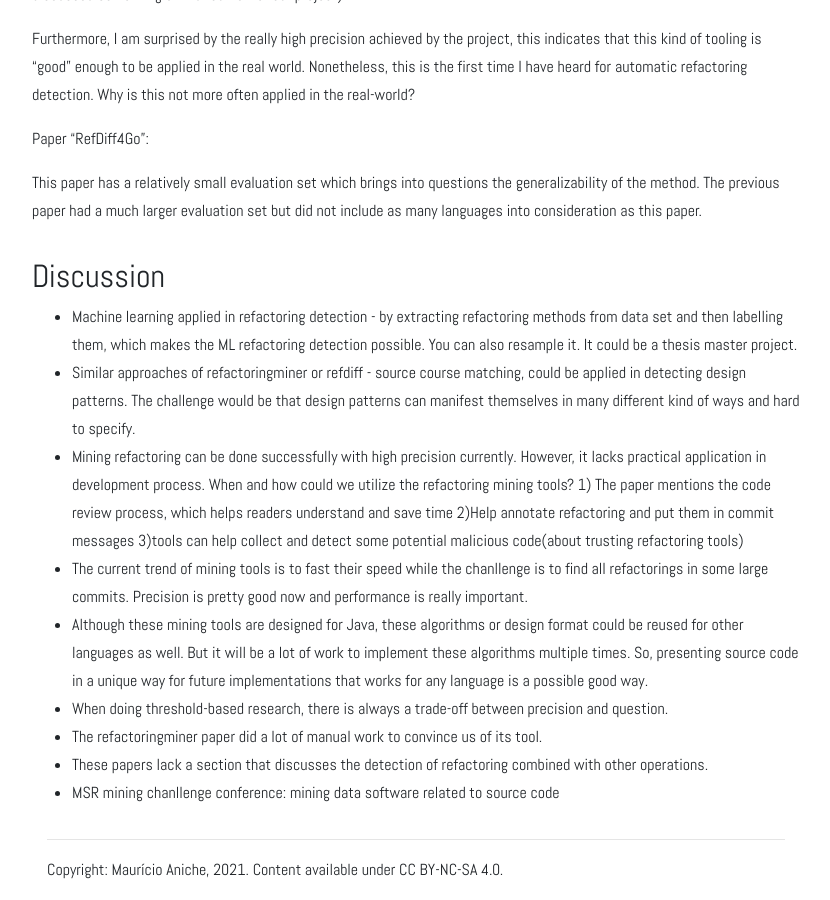
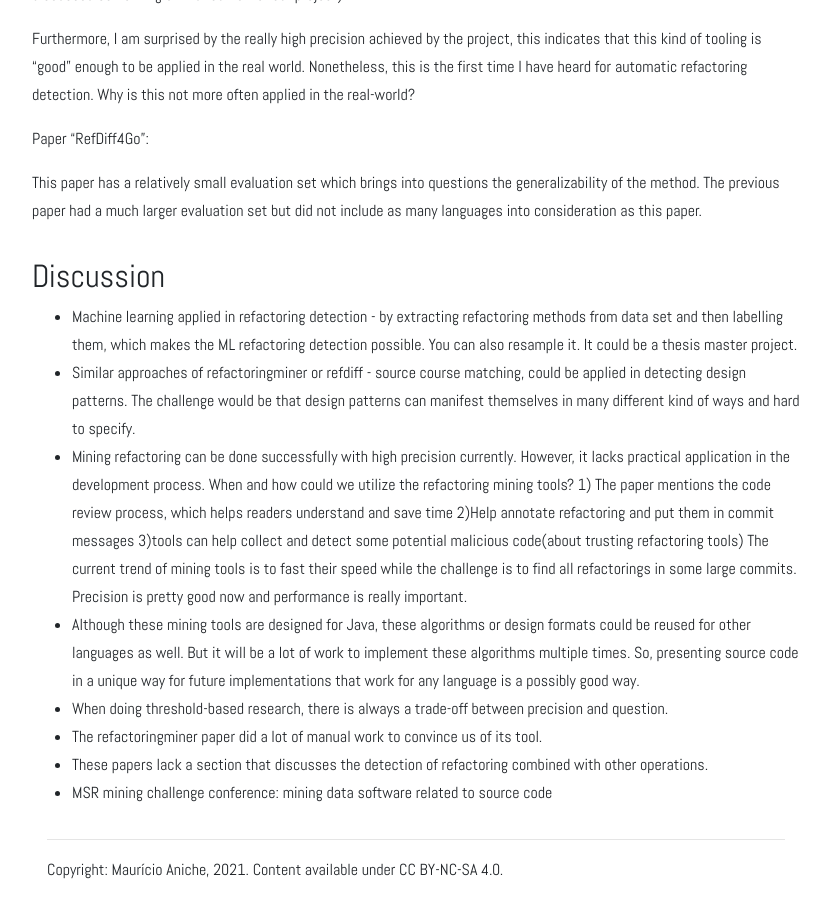
Before and after one commit to SERG-Delft/cs4300, a Jekyll site: the page built from 2021/mining-refactorings.md, in a window 1280 px wide and 900 px high, scrolled down 2496 px. Shown: the whole window, without its empty margins (224-1054 px from the left). Built offline with Jekyll 4.4.1, drawn with Linux system fonts in a browser that asks for light colours.

Commit message:
add notes and discussion for mining-refactoring.md
June 02 seminar

```diff
--- a/2021/mining-refactorings.md
+++ b/2021/mining-refactorings.md
@@ -84,10 +84,10 @@ This paper has a relatively small evaluation set which brings into questions the
 
 * Machine learning applied in refactoring detection - by extracting refactoring methods from data set and then labelling them, which makes the ML refactoring detection possible. You can also resample it. It could be a thesis master project.
 * Similar approaches of refactoringminer or refdiff - source course matching, could be applied in detecting design patterns. The challenge would be that design patterns can manifest themselves in many different kind of ways and hard to specify.
-* Mining refactoring can be done successfully with high precision currently. However, it lacks practical application in development process. When and how could we utilize the refactoring mining tools? 1) The paper mentions the code review process, which helps readers understand and save time 2)Help annotate refactoring and put them in commit messages 3)tools can help collect and detect some potential malicious code(about trusting refactoring tools)
-* The current trend of mining tools is to fast their speed while the chanllenge is to find all refactorings in some large commits. Precision is pretty good now and performance is really important.
-* Although these mining tools are designed for Java, these algorithms or design format could be reused for other languages as well. But it will be a lot of work to implement these algorithms multiple times. So, presenting source code in a unique way for future implementations that works for any language is a possible good way.
+* Mining refactoring can be done successfully with high precision currently. However, it lacks practical application in the development process. When and how could we utilize the refactoring mining tools? 1) The paper mentions the code review process, which helps readers understand and save time 2)Help annotate refactoring and put them in commit messages 3)tools can help collect and detect some potential malicious code(about trusting refactoring tools)
+The current trend of mining tools is to fast their speed while the challenge is to find all refactorings in some large commits. Precision is pretty good now and performance is really important.
+* Although these mining tools are designed for Java, these algorithms or design formats could be reused for other languages as well. But it will be a lot of work to implement these algorithms multiple times. So, presenting source code in a unique way for future implementations that work for any language is a possibly good way.
 * When doing threshold-based research, there is always a trade-off between precision and question.
 * The refactoringminer paper did a lot of manual work to convince us of its tool.
 * These papers lack a section that discusses the detection of refactoring combined with other operations.
-* MSR mining chanllenge conference: mining data software related to source code
+* MSR mining challenge conference: mining data software related to source code
```
